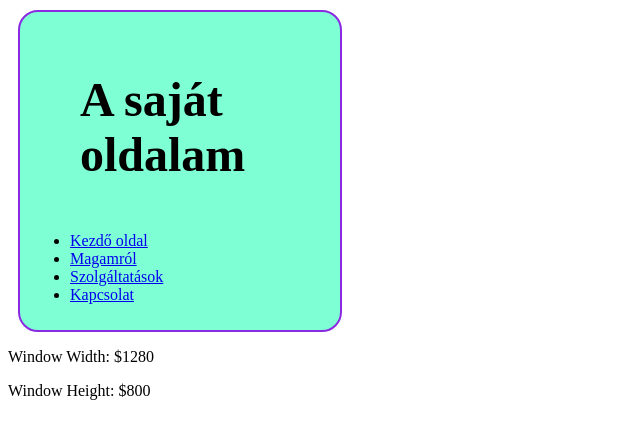
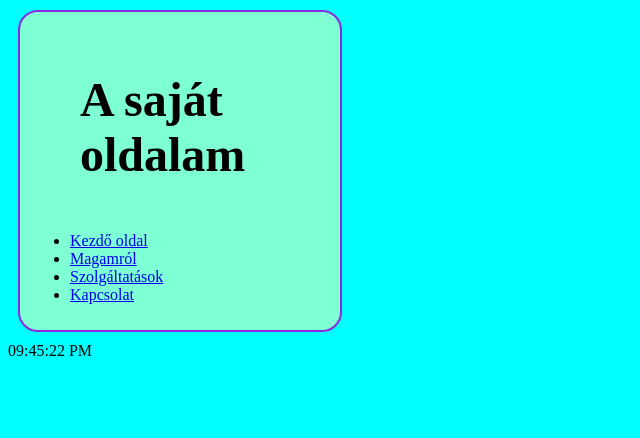
Before and after one commit to korponaiz/react-learn-20250301, a React (Vite) app: page / in a window 1280 px wide. Shown: the top 438 px of the page, without its empty margins (0-640 px from the left). Built offline with nearby package versions, Linux system fonts and the light colour scheme.

Commit message:
DigitalCLock css nélkül.

```diff
--- a/src/App.jsx
+++ b/src/App.jsx
@@ -13,6 +13,7 @@
 import Test01 from './Test01/Test01.jsx';
 import UseEffect from './UseEffect/UseEffect.jsx';
 import UseEffect2 from './UseEffect/UseEffect2.jsx';
+import DigitalClock from './DigitalClock/DigitalClock.jsx';
 
 function App() {
 
@@ -30,7 +31,7 @@
   return (
     <>
       <Header></Header>
-      <UseEffect2></UseEffect2>
+      <DigitalClock></DigitalClock>
  {/*      <CarArrayObjectsUpdate></CarArrayObjectsUpdate>
       {fruits.length>0?<FoodList items={fruits} category="Gyümölcsök"></FoodList>:null}
       {vegetables.length>0?<FoodList items={vegetables} category="Zöldségek"></FoodList>:null}
@@ -48,6 +49,7 @@
       <FoodArrayUpdate></FoodArrayUpdate>
       <ToDoList></ToDoList>
       <UseEffect></UseEffect>
+      <UseEffect2></UseEffect2>
       <Test01></Test01>
       <Footer></Footer>*/}
     </>
--- /dev/null
+++ b/src/DigitalClock/DigitalClock.jsx
@@ -0,0 +1,41 @@
+import React, {useState, useEffect} from "react";
+import styles from './DigitalClock.module.css'
+
+function DigitalClock(){
+
+    const [time, setTime] = useState(new Date());
+
+    useEffect(() => {
+        const intervalId = setInterval(() => {
+            setTime(new Date());
+        }, 1000);
+        return () => {
+            clearInterval(intervalId);
+        }
+    }, []);
+
+    function formatTime(){
+        let hours = time.getHours();
+        const minutes = time.getMinutes();
+        const seconds = time.getSeconds();
+        const meridiem = hours >= 12 ? "PM" : "AM";
+        hours = hours % 12 || 12;
+        return `${padZero(hours)}:${padZero(minutes)}:${padZero(seconds)} ${meridiem}`;
+    }
+
+    function padZero(number){
+        return (number < 10 ? "0" : "") + number;
+    }
+
+    return(
+        <>
+            <div className="clockContainer">
+                <div className="clock">
+                    <span>{formatTime()}</span>
+                </div>
+            </div>
+        </>
+    );
+}
+
+export default DigitalClock
--- /dev/null
+++ b/src/DigitalClock/DigitalClock.module.css
@@ -0,0 +1,3 @@
+body{
+    background-color: aqua;
+}
```
